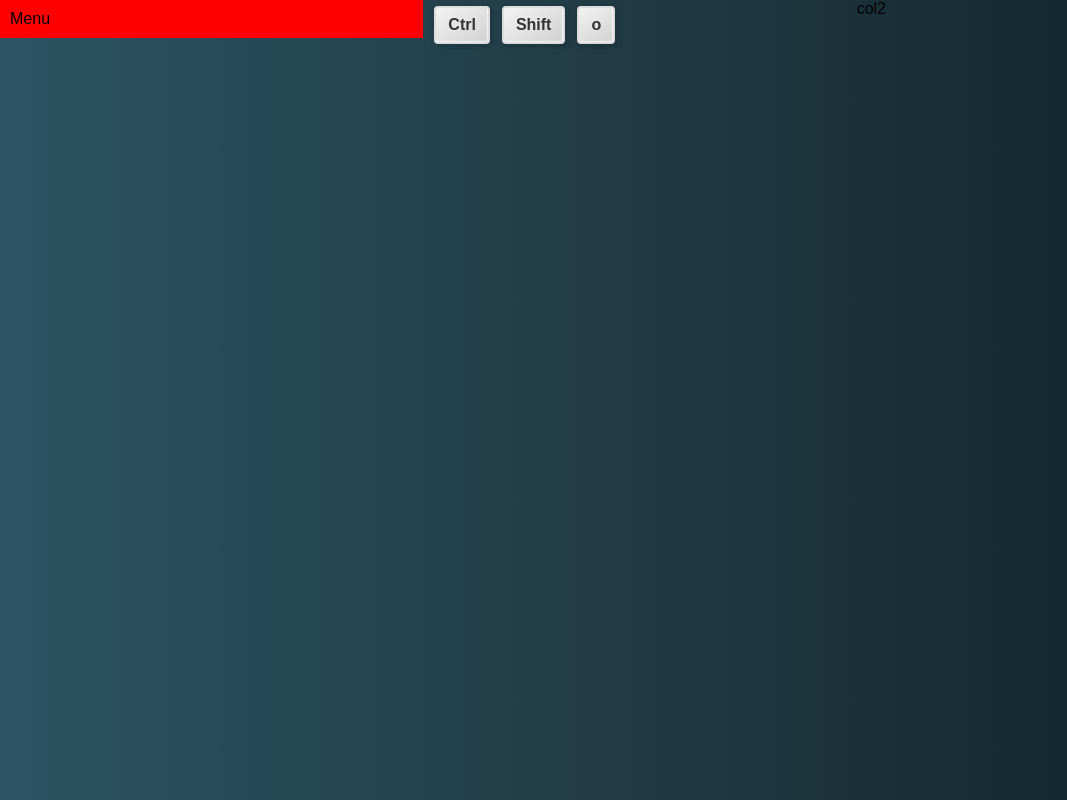
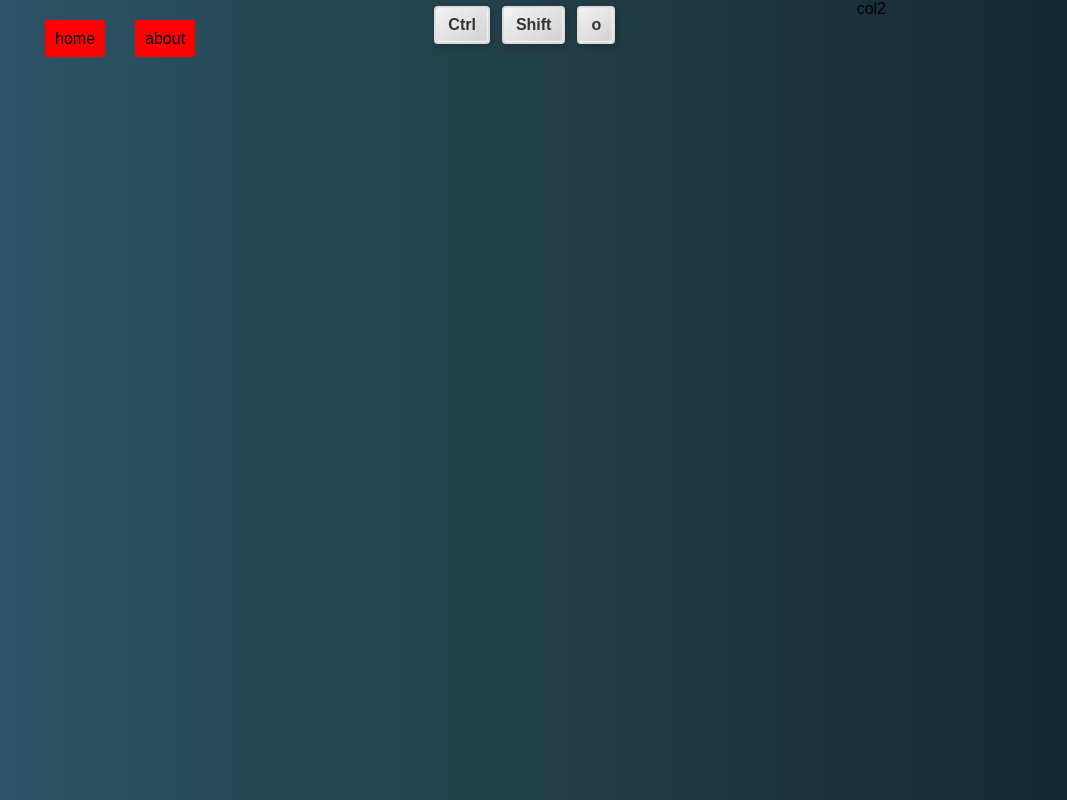
Before and after one commit to adrihle/portfolio, a Next.js app: page / in a window 1280 px wide. Shown: the whole page, without its empty margins (0-1067 px from the left). Built offline with nearby package versions, Linux system fonts and the light colour scheme.

Commit message:
feat: added grid styles

```diff
--- a/src/components/grid/index.tsx
+++ b/src/components/grid/index.tsx
@@ -1,4 +1,5 @@
 import { DetailedHTMLProps, HTMLAttributes } from "react";
+import styles from './style.module.scss';
 
 type Div = DetailedHTMLProps<HTMLAttributes<HTMLDivElement>, HTMLDivElement>;
 
@@ -8,9 +9,14 @@ type ItemProps = {
 } & Div;
 
 const Item = ({ children, span = 1, style, ...divProps }: ItemProps) => {
-  const gridStyles: React.CSSProperties = { gridColumn: `span ${span}`, ...style };
   return (
-    <div {...{ style: gridStyles, ...divProps }}>{children}</div>
+    <div
+      className={styles.item}
+      style={{ gridColumn: `span ${span}`, ...style }}
+      {...divProps}
+    >
+      {children}
+    </div>
   );
 };
 
@@ -20,13 +26,15 @@ type GridProps = {
 } & Div;
 
 const Grid = ({ children, gap = 5, style, ...divProps }: GridProps) => {
-  const gridStyles: React.CSSProperties = {
-    ...style,
-    display: 'grid',
-    gridTemplateColumns: `repeat(12, 1fr)`,
-    gap: `${gap}px`
-  };
-  return <div {...{ style: gridStyles, ...divProps}}>{children}</div>;
+  return (
+    <div
+      className={styles.grid}
+      style={{ gap: `${gap}px`, ...style }}
+      {...divProps}
+    >
+      {children}
+    </div>
+  );
 };
 
 Grid.Item = Item;
--- a/src/components/grid/style.module.scss
+++ b/src/components/grid/style.module.scss
@@ -0,0 +1,14 @@
+@use 'screen';
+
+.grid {
+  display: grid;
+  grid-template-columns: repeat(12, 1fr);
+
+  @include screen.xs {
+    grid-template-columns: 1fr;
+  }
+}
+
+.item {
+  width: 100%;
+}
--- a/src/containers/menu/index.tsx
+++ b/src/containers/menu/index.tsx
@@ -1,8 +1,12 @@
+import Link from 'next/link';
 import styles from './style.module.scss';
 
 const Menu = () => {
   return (
-    <div className={styles.container}>Menu</div>
+    <div className={styles.container}>
+      <Link href='/' className={styles.link}>home</Link>
+      <Link href='/about' className={styles.link}>about</Link>
+    </div>
   );
 };
 
--- a/src/containers/menu/style.module.scss
+++ b/src/containers/menu/style.module.scss
@@ -4,8 +4,15 @@
 @use 'theme/schema' as schema;
 
 .container {
+  padding: 30px;
+}
+
+.link {
+  color: black;
+  margin: 15px;
   padding: 10px;
-  color: black;
+  min-height: 30px;
+  height: 30px;
   background-color: colors.$color;
 
   @include screen.xs {
--- a/src/styles/screen.scss
+++ b/src/styles/screen.scss
@@ -1,5 +1,5 @@
 @mixin xs {
-  @media (max-width: 500px) {
+  @media (min-width: 1px) and (max-width: 500px) {
     @content
   }
 }
```
Also changed, not shown: src/app/about/page.tsx (added, +9 -0 lines).
